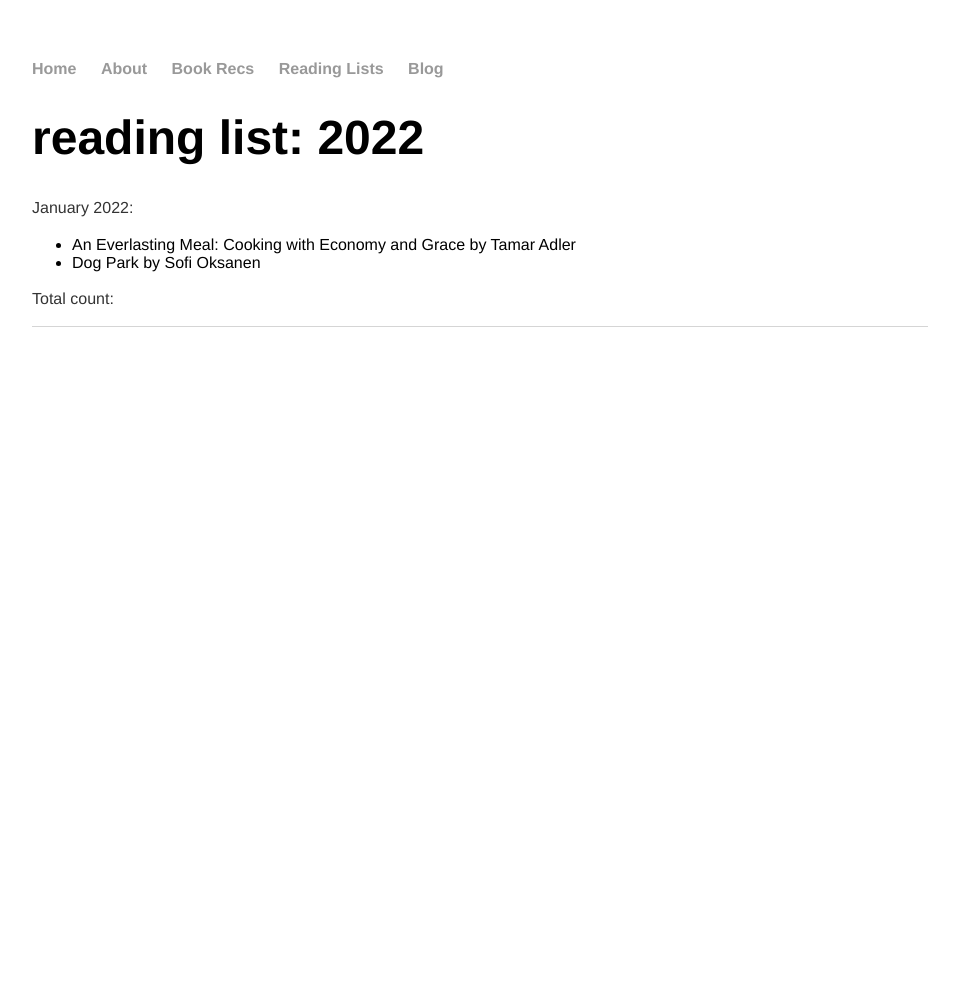
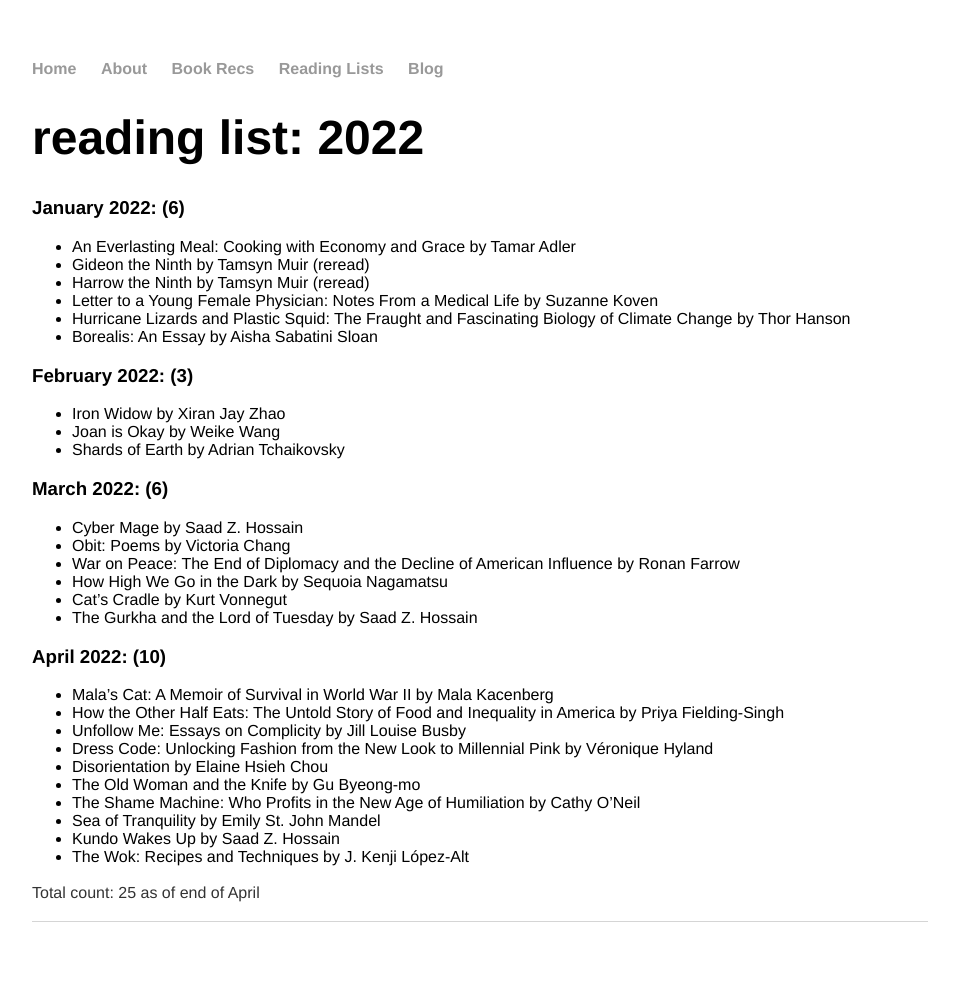
Before and after one commit to jijessicam/jijessicam.github.io, a Jekyll site: the page built from booklists/2022.md, in a window 1280 px wide. Shown: the whole page, without its empty margins (160-1119 px from the left). Built offline with Jekyll 4.4.1, drawn with Linux system fonts in a browser that asks for light colours; before the commit the page ends 900 px from its top, so only the background shows below that.

Commit message:
Update 2022.md

```diff
--- a/booklists/2022.md
+++ b/booklists/2022.md
@@ -5,9 +5,41 @@ title: "reading list: 2022"
 
 <h1>reading list: 2022</h1>
 
-January 2022:
+### January 2022: (6)
+
 - An Everlasting Meal: Cooking with Economy and Grace by Tamar Adler
-- Dog Park by Sofi Oksanen
+- Gideon the Ninth by Tamsyn Muir (reread)
+- Harrow the Ninth by Tamsyn Muir (reread)
+- Letter to a Young Female Physician: Notes From a Medical Life by Suzanne Koven
+- Hurricane Lizards and Plastic Squid: The Fraught and Fascinating Biology of Climate Change by Thor Hanson
+- Borealis: An Essay by Aisha Sabatini Sloan
 
+### February 2022: (3)
 
-Total count:
+- Iron Widow by Xiran Jay Zhao
+- Joan is Okay by Weike Wang
+- Shards of Earth by Adrian Tchaikovsky
+
+### March 2022: (6)
+
+- Cyber Mage by Saad Z. Hossain
+- Obit: Poems by Victoria Chang
+- War on Peace: The End of Diplomacy and the Decline of American Influence by Ronan Farrow
+- How High We Go in the Dark by Sequoia Nagamatsu
+- Cat’s Cradle by Kurt Vonnegut
+- The Gurkha and the Lord of Tuesday by Saad Z. Hossain
+
+### April 2022: (10)
+
+- Mala’s Cat: A Memoir of Survival in World War II by Mala Kacenberg
+- How the Other Half Eats: The Untold Story of Food and Inequality in America by Priya Fielding-Singh
+- Unfollow Me: Essays on Complicity by Jill Louise Busby
+- Dress Code: Unlocking Fashion from the New Look to Millennial Pink by Véronique Hyland
+- Disorientation by Elaine Hsieh Chou
+- The Old Woman and the Knife by Gu Byeong-mo
+- The Shame Machine: Who Profits in the New Age of Humiliation by Cathy O’Neil
+- Sea of Tranquility by Emily St. John Mandel
+- Kundo Wakes Up by Saad Z. Hossain
+- The Wok: Recipes and Techniques by J. Kenji López-Alt
+
+Total count: 25 as of end of April
```
